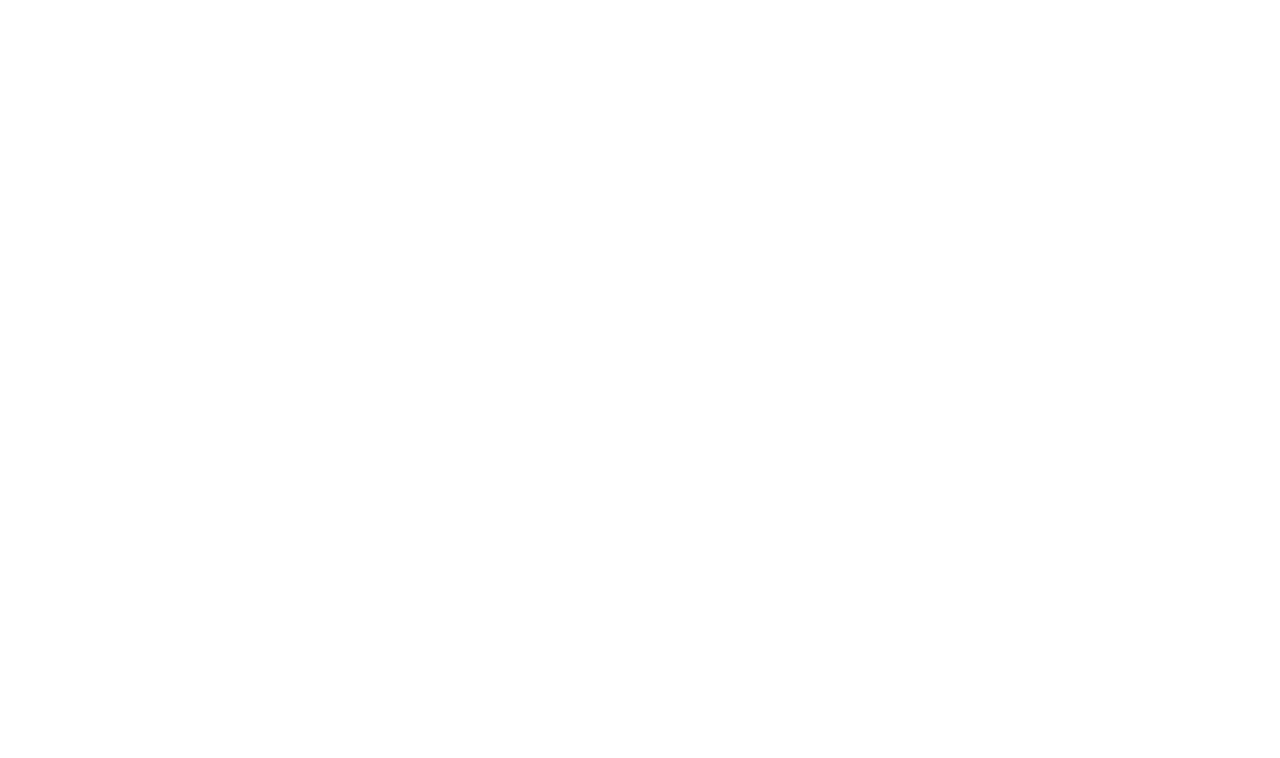
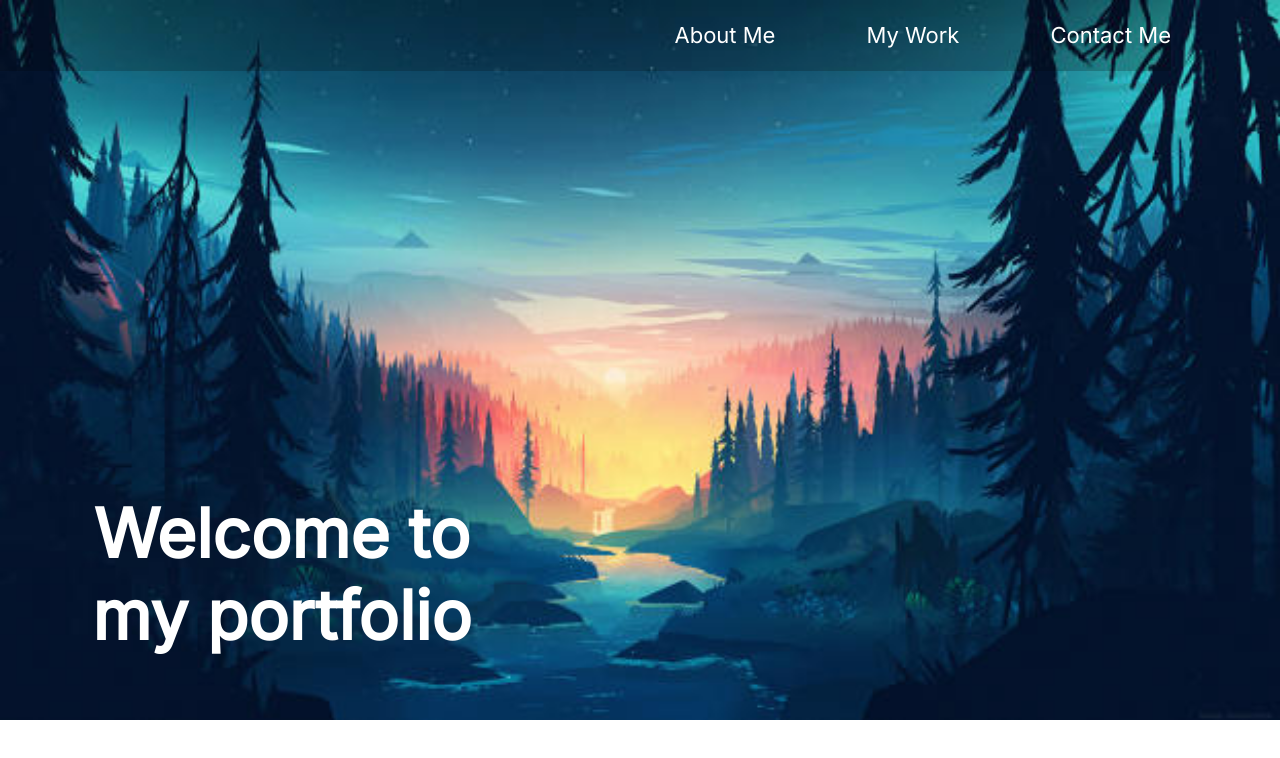
Before and after one commit to Jean0208/portfolio-page, a plain HTML site: page index.html in a window 1280 px wide. Drawn offline with Linux system fonts and the light colour scheme.

Commit message:
Update header and navigation

```diff
--- a/css/main.css
+++ b/css/main.css
@@ -0,0 +1,62 @@
+@import url('https://fonts.googleapis.com/css2?family=Inter&display=swap');
+
+* {
+  margin: 0;
+  padding: 0;
+  list-style: none;
+  text-decoration: none;
+}
+
+img {
+  width: 1280px;
+  height: 720px;
+  left: 0px;
+  top: 0px;
+}
+
+header {
+  font-family: 'Inter';
+  font-style: normal;
+  font-weight: 400;
+  color: #FFFFFF;
+}
+
+h1 {
+  position: absolute;
+  widows: 451px;
+  height: 166px;
+  left: 92px;
+  top: 493px;
+  font-size: 67.34px;
+  line-height: 81.5px;
+  text-align: center;
+  color: #FFFFFF;
+}
+
+header nav ul {
+  position: absolute;
+  width: 1270px;
+  height: 71px;
+  right: 109px;
+  display: flex;
+  flex-direction: row;
+  justify-content: flex-end;
+  align-items: center;
+  gap: 91px;
+  background-color: rgba(0, 0, 0, 0.2);
+}
+
+header nav li {
+  list-style-type: none;
+  font-size: 22px;
+  line-height: 26.63px;
+  text-decoration: none;
+}
+
+header nav ul li a {
+  color: #FFFFFF;
+}
+
+header nav ul li a:hover {
+  color: #FFFFFF;
+}
--- a/index.html
+++ b/index.html
@@ -2,3 +2,27 @@
 <html lang="en-ca">
 <head>
   <meta charset="utf-8">
+  <title>Hyunjin Jung</title>
+  <meta name="viewport" content="width=device-width,initial-scale=1">
+  <!-- <link href="https://fonts.googleapis.com/css?family=Crimson+Text:400,400italic" rel="stylesheet"> -->
+  <link href="css/main.css" rel="stylesheet">
+</head>
+<body>
+
+  <header>
+    <h1>Welcome to<br>my portfolio</h1>
+    <nav>
+      <ul>
+        <li><a href="#">About Me</a></li>
+        <li><a href="#">My Work</a></li>
+        <li><a href="#">Contact Me</a></li>
+      </ul>
+    </nav>
+    <img src="images/test_1280x720.jpg">
+  </header>
+
+  <main>
+
+  </main>
+</body>
+</html>
```
Also changed, not shown: images/test_1280x720.jpg (added), 1 other file.
